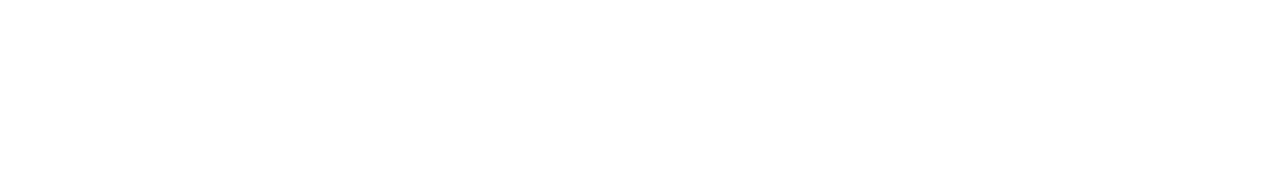
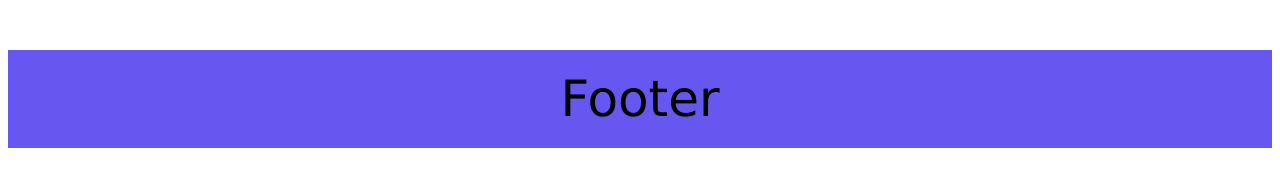
Before and after one commit to capstone-trainings/e-commerce, a plain HTML site: page index.html in a window 1280 px wide. Drawn offline with Linux system fonts and the light colour scheme.

Commit message:
adding a footer

```diff
--- a/index.css
+++ b/index.css
@@ -15,7 +15,11 @@ main img {
 /* .\end */
 
 /* css for footer */
-footer h3 {
-
+footer p {
+background-color: rgb(103, 87, 241);
+text-align: center;
+font-size: 50px;
+padding: 20px;
+font-family: 'Lucida Sans', 'Lucida Sans Regular', 'Lucida Grande', 'Lucida Sans Unicode', Geneva, Verdana, sans-serif;
 }
 /* .\end */
--- a/index.html
+++ b/index.html
@@ -20,7 +20,7 @@
 
     <!-- footer Tahir -->
     <footer>
-
+        <p>Footer</p>
     </footer>
 </body>
 </html>
```
